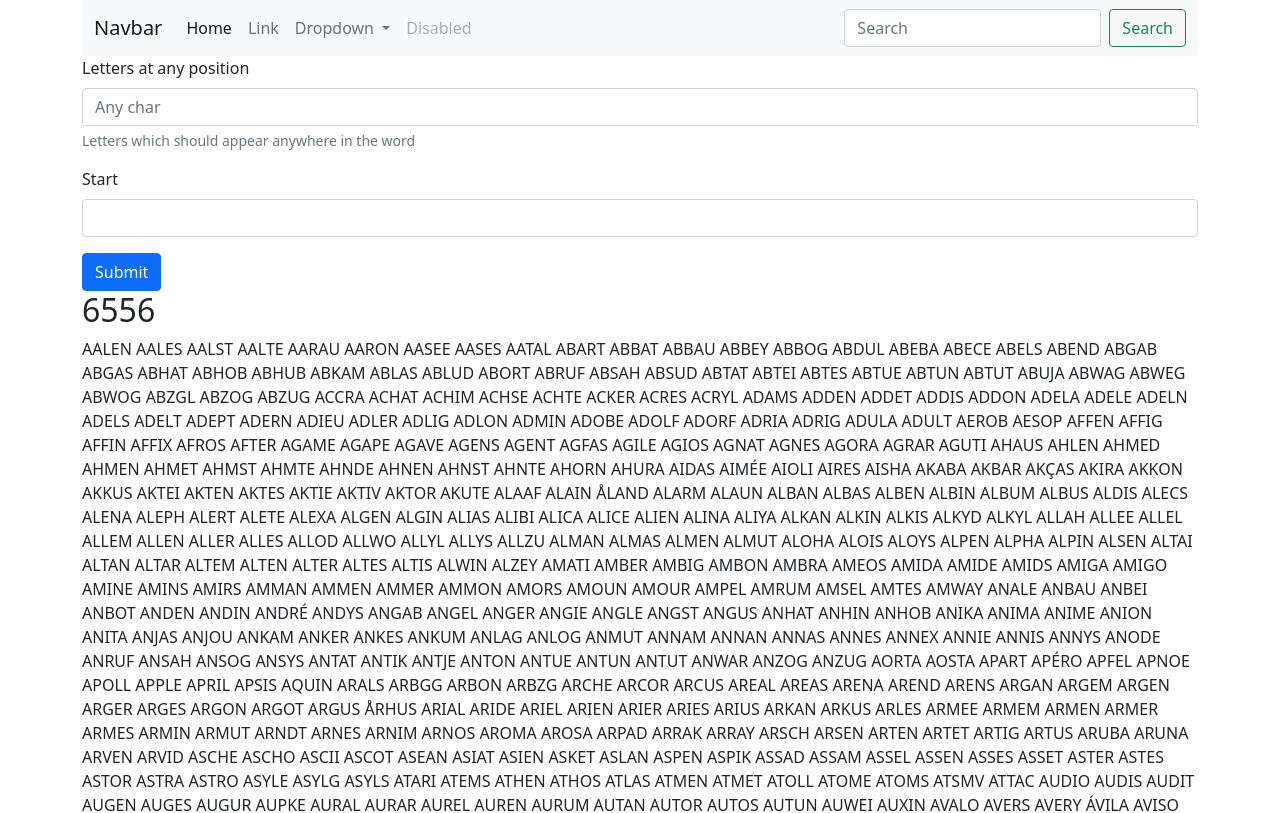
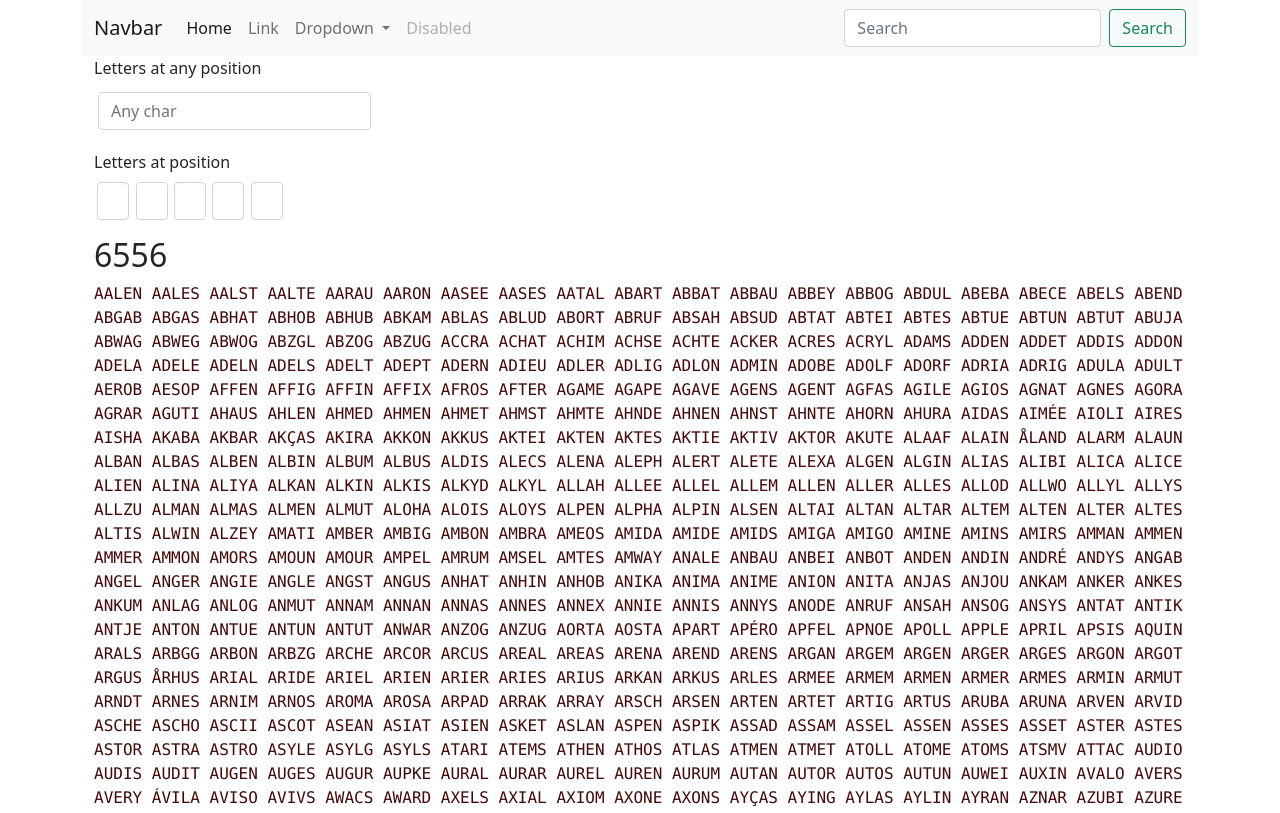
Before and after one commit to bonham/wordsearch, a Vue app: page / in a window 1280 px wide. Shown: the top 813 px of the page. Built offline with nearby package versions, Linux system fonts and the light colour scheme.

Commit message:
layout stuff

```diff
--- a/src/components/WsearchForm.vue
+++ b/src/components/WsearchForm.vue
@@ -1,4 +1,5 @@
 <template>
+  <div class="container-fluid d-flex flex-column">
     <div class="mb-3">
       <label
         for="anychar"
@@ -9,36 +10,46 @@
         v-model="anychar"
         placeholder="Any char"
         type="text"
-      class="form-control"
+        class="form-control m-1 w-25"
         aria-describedby="anyCharHelp"
         @input="processInput"
       >
-    <div
-      id="anyCharHelp"
-      class="form-text"
+    </div>
+    <label
+      class="form-label"
+    >Letters at position</label>
+    <div class="mb-3 d-flex">
+      <input
+        id="letter1"
+        type="text"
+        class="form-control oneletter"
       >
-      Letters which should appear anywhere in the word
-    </div>
-  </div>
-  <div class="mb-3">
-    <label
-      for="startLetter"
-      class="form-label"
-    >Start</label>
       <input
-      id="startLetter"
+        id="letter2"
         type="text"
-      class="form-control"
+        class="form-control oneletter"
+      >
+      <input
+        id="letter3"
+        type="text"
+        class="form-control oneletter"
+      >
+      <input
+        id="letter4"
+        type="text"
+        class="form-control oneletter"
+      >
+      <input
+        id="letter5"
+        type="text"
+        class="form-control oneletter"
       >
     </div>
-  <button
-    class="btn btn-primary"
-    @click="recalcResult"
-  >
-    Submit
-  </button>
     <h2>{{ resultLength }} {{ anychar }}</h2>
-  <div>{{ words }}</div>
+    <p class="font-monospace wordbody">
+      {{ words }}
+    </p>
+  </div>
 </template>
 
 <script>
@@ -60,10 +71,10 @@ export default {
     };
   },
   mounted() {
-    this.recalcResult()
+    this.recalcResultAnyChar()
   },
   methods: {
-    recalcResult() {
+    recalcResultAnyChar() {
       const workingWordList = wordList.clone()
       workingWordList.reduceAnyCharInString(this.anychar)
       this.resultLength = workingWordList.len()
@@ -72,8 +83,20 @@ export default {
     processInput(e) {
       const up = e.target.value.toUpperCase()
       this.anychar = up
-      this.recalcResult()
+      this.recalcResultAnyChar
+()
     }
   },
 };
 </script>
+
+<style scoped>
+  .wordbody {
+    color: rgb(68, 8, 8);
+  }
+  .oneletter {
+    width: 2em;
+    margin-left: .2em;
+    margin-right: .2em;
+  }
+</style>
```
Lines whose indentation alone changed are shown as unchanged.
